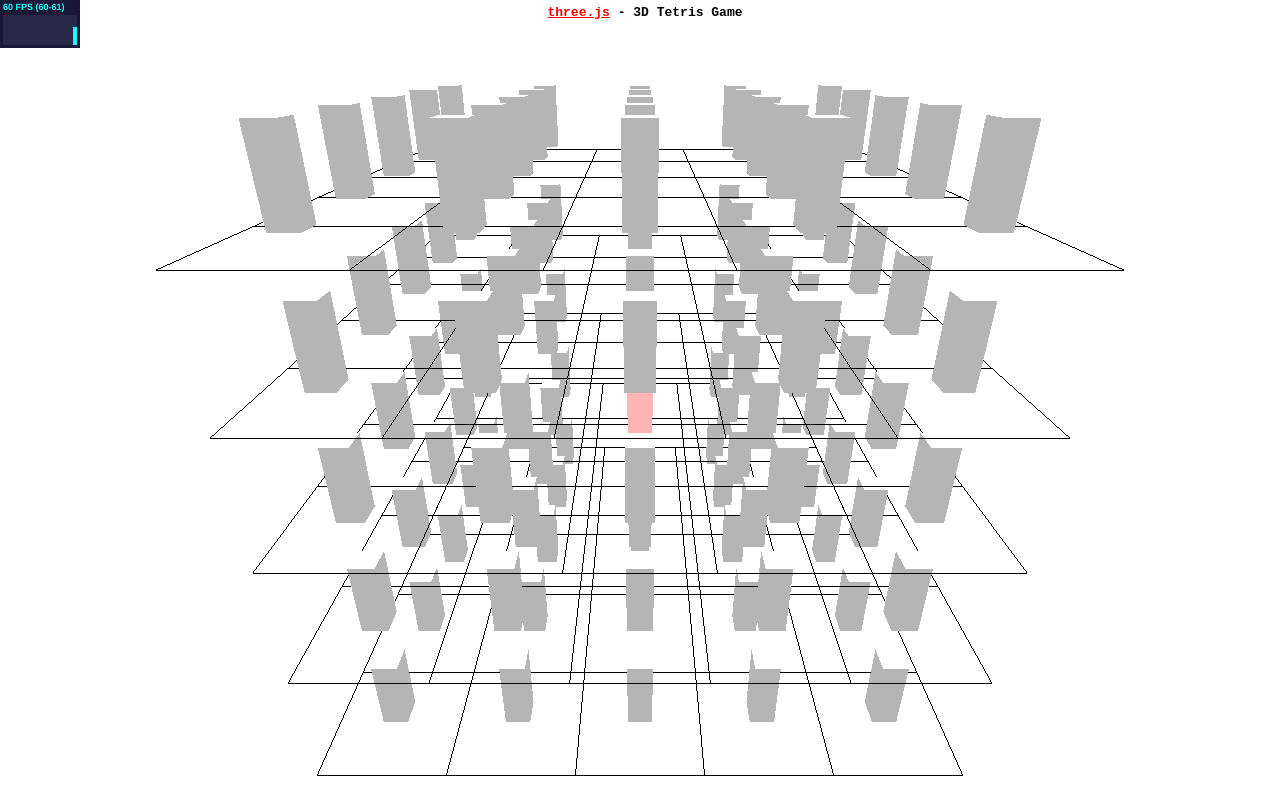
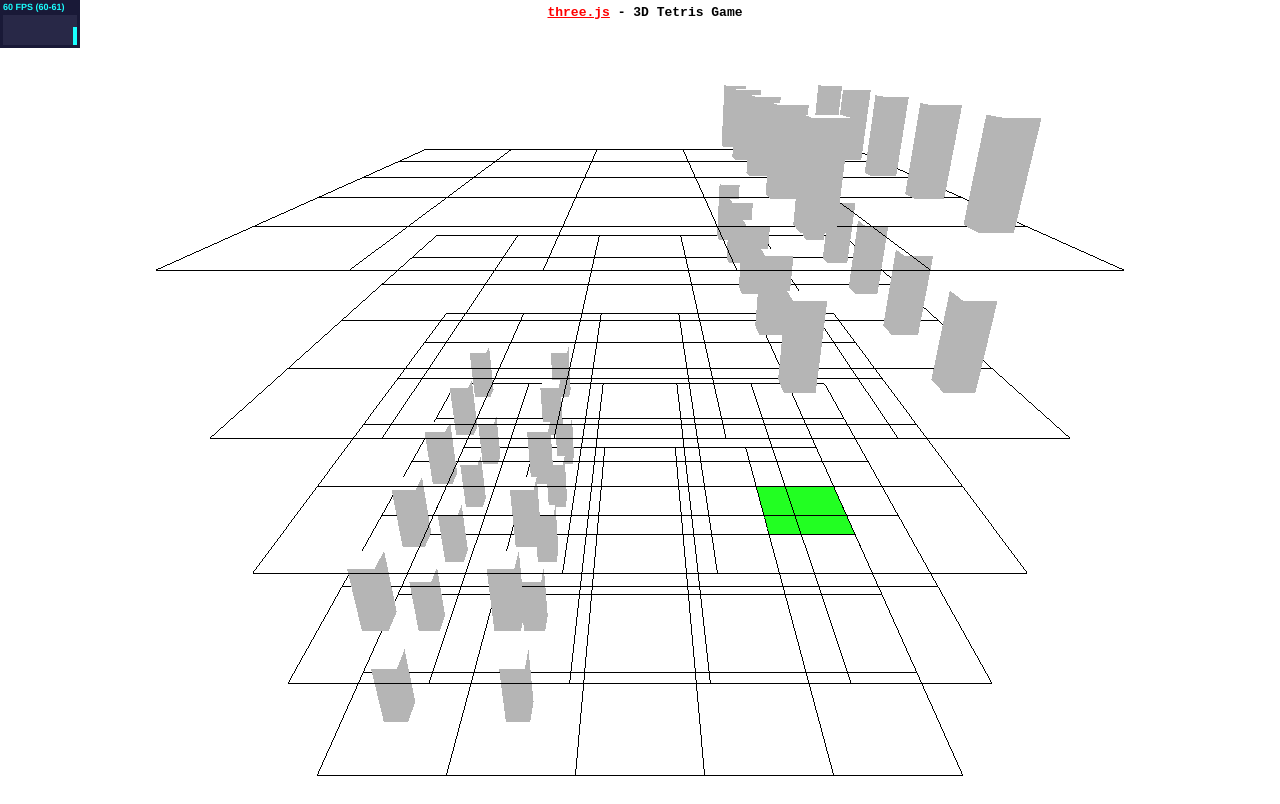
Before and after one commit to davidwangz137/Tetris3D, a plain HTML site: page array.html in a window 1280 px wide. Drawn offline with Linux system fonts and the light colour scheme.

Commit message:
Highlighting grid

```diff
--- a/array.html
+++ b/array.html
@@ -47,15 +47,19 @@
 
 			var container, stats;
 
-			var camera, controls, clock, scene, renderer, raycaster, mesh, meshes = new Array();
+			var camera, controls, clock, grid = new Array(), scene, renderer, raycaster, mesh, meshes = new Array();
 
-			var mouse = new THREE.Vector2(), INTERSECTED, PREV = null;
+			var mouse = new THREE.Vector2(), INTERSECTED, CURR = null;
 
 			var squareWidth = 50, squareSide = 5;
+
+			var selected = 0;//A variable to check if a piece is selected
 
 			var inc = 0;//holds time elapsed until next simulation step of game
 
 			//Create the 3 dimensional array
+
+			//Each different character corresponds to a different model (use different colours to differentiate for now)
 
 			var arr = new Array();
 			for (var i = 0; i < 5; i++)
@@ -66,12 +70,32 @@
 					arr[i][j] = new Array();
 					for (var k = 0; k < 5; k++)
 					{
-						arr[i][j][k] = 1;
+						arr[i][j][k] = 0;
 					}
 				}
 			}
 
-			arr[1][2][2] = 0;//(x,y,z). X is to left, y to up, z to forward (to you).
+			arr[0][0] = [1, 1, 1, 1, 1],arr[1][0] = [1, 1, 1, 1, 1],arr[0][1] = [1, 1, 1, 1, 1],arr[1][1] = [1, 1, 1, 1, 1];
+
+			arr[4][4] = [1, 1, 1, 1, 1],arr[3][4] = [1, 1, 1, 1, 1],arr[4][3] = [1, 1, 1, 1, 1],arr[3][3] = [1, 1, 1, 1, 1];
+
+			var highl = new Array();
+			for (var i = 0; i < 5; i++)
+			{
+				highl[i] = new Array();
+				for (var j = 0; j < 5; j++)
+				{
+					highl[i][j] = new Array();
+					for (var k = 0; k < 5; k++)
+					{
+						highl[i][j][k] = 0;
+					}
+				}
+			}
+
+			highl[0][4][1] = 1;
+
+			//arr[1][2][2] = 0;//(x,y,z). X is to left, y to up, z to forward (to you).
 
 			init();
 
@@ -90,9 +114,13 @@
 				scene = new THREE.Scene();
 
 				// Draw the Grid
+				// Add plane for highlighting
 
 				for (var i = 0; i < 5; i++)
+				{
 					drawGrid(50*i-100);
+					createGrid(50*i-100);
+				}
 
 				// Falling cubes background
 
@@ -175,21 +203,29 @@
 				if (INTERSECTED.material.color.getHex() == 0xff0000)
 				{
 					INTERSECTED.material.color.setHex(0xffffff);
-					PREV = null;//No selected object
+					CURR = null;//No selected object
 				}
 				//If selecting something else
 				else
 				{
-					if (PREV)//If previous object exists
+					if (CURR)//If previous object exists
 					{
-						PREV.material.color.setHex(0xffffff);
+						CURR.material.color.setHex(0xffffff);
 					}
 					INTERSECTED.material.color.setHex(0xff0000);
-					PREV = INTERSECTED;//The previous object is the highlighted object
+					CURR = INTERSECTED;//The previous object is the highlighted object
 				}
 			}
+			else//If nothing is clicked on
+			{
+				if (CURR)//If previous object exists
+				{
+					CURR.material.color.setHex(0xffffff);
+				}
+				CURR = null;
+			}
 
-			console.log("HERE");
+			console.log(CURR);
 			}
 
 			//Changes the size of the rendered scence to fit the new window
@@ -228,6 +264,16 @@
 					{
 						mesh.position.set(20000,0,0);
 					}
+					if (highl[a][b][c] == 1)//Highlighted
+					{
+						//console.log(grid[a][b][c].material.opacity);
+						grid[a][b][c].material.opacity = 1;
+					}
+					else
+					{
+						if (grid[a][b][c])
+							grid[a][b][c].material.opacity = 0;
+					}
 				}
 				inc += clock.getDelta();
 				if (inc > 1.0){
@@ -245,7 +291,7 @@
 				//console.log(intersects.length);
 
 				if ( intersects.length > 0 ) {
-					if (intersects[0].face != null)
+					if (intersects[0].face != null && intersects[ 0 ].object.material.transparent == false)
 					{
 						if ( INTERSECTED != intersects[ 0 ].object ) {
 
@@ -256,16 +302,12 @@
 							INTERSECTED = intersects[ 0 ].object;
 							INTERSECTED.currentHex = INTERSECTED.material.emissive.getHex();
 							INTERSECTED.material.emissive.setHex( 0xff0000 );
-
 						}
 					}
-
 				}
 				else {
-
 					if ( INTERSECTED ) INTERSECTED.material.emissive.setHex( INTERSECTED.currentHex );
 					INTERSECTED = null;
-
 				}
 				controls.update();
 				stats.update();
@@ -293,6 +335,26 @@
 					scene.add( line );
 
 				}
+			}
+
+			function createGrid(height){
+				var planeGrid = new Array();
+				var geometry = new THREE.PlaneGeometry( 50, 50, 32);
+				for (var i = 0; i < 5; i++)
+				{
+					planeGrid[i] = new Array();
+					for (var j = 0; j < 5; j++)
+					{
+						var material = new THREE.MeshLambertMaterial( {color: 0x00ff00, side: THREE.DoubleSide} );
+						material.transparent = true;
+						var plane = new THREE.Mesh( geometry, material );
+						plane.rotation.x = 90 * Math.PI / 180;
+						plane.position.set(i*50-100,height,j*50-100);
+						planeGrid[i].push(plane);
+						scene.add( plane );
+					}
+				}
+				grid.push(planeGrid);
 			}
 
 			function onDocumentKeyDown( event ) {
```
